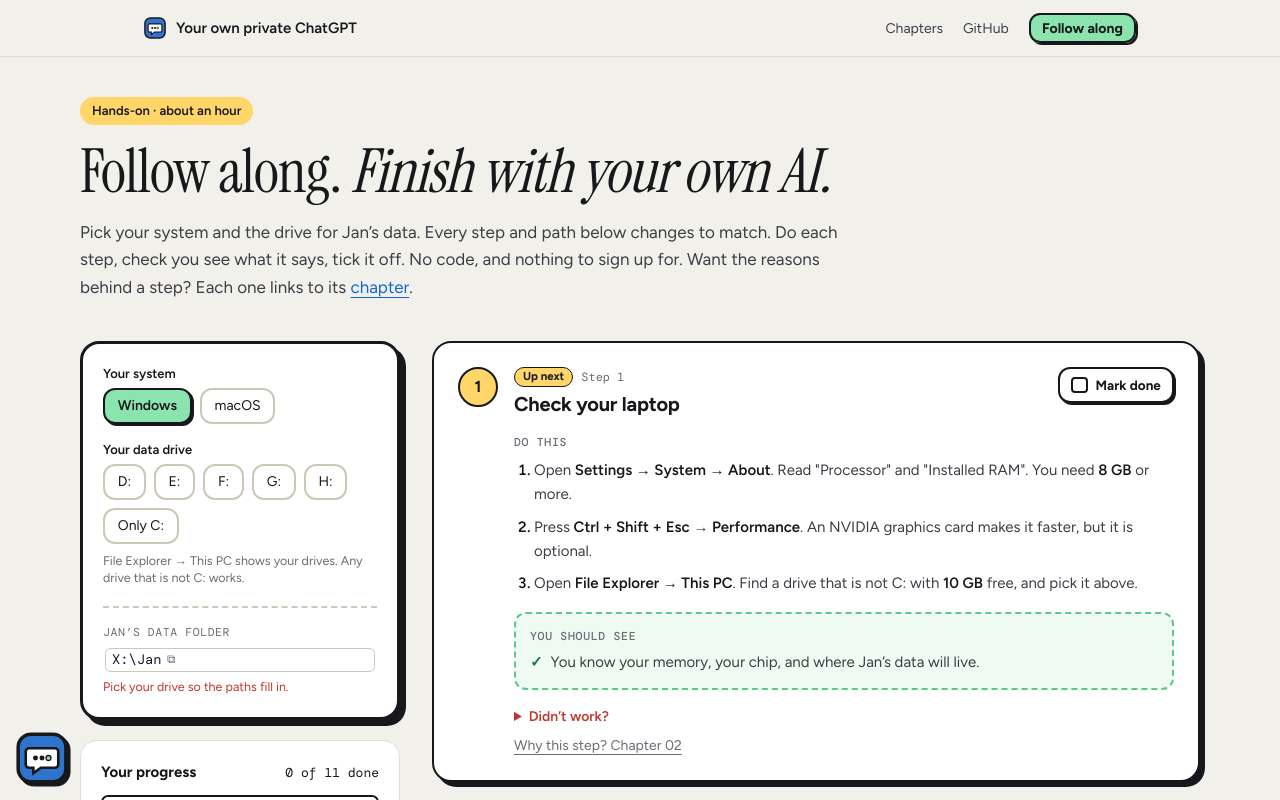
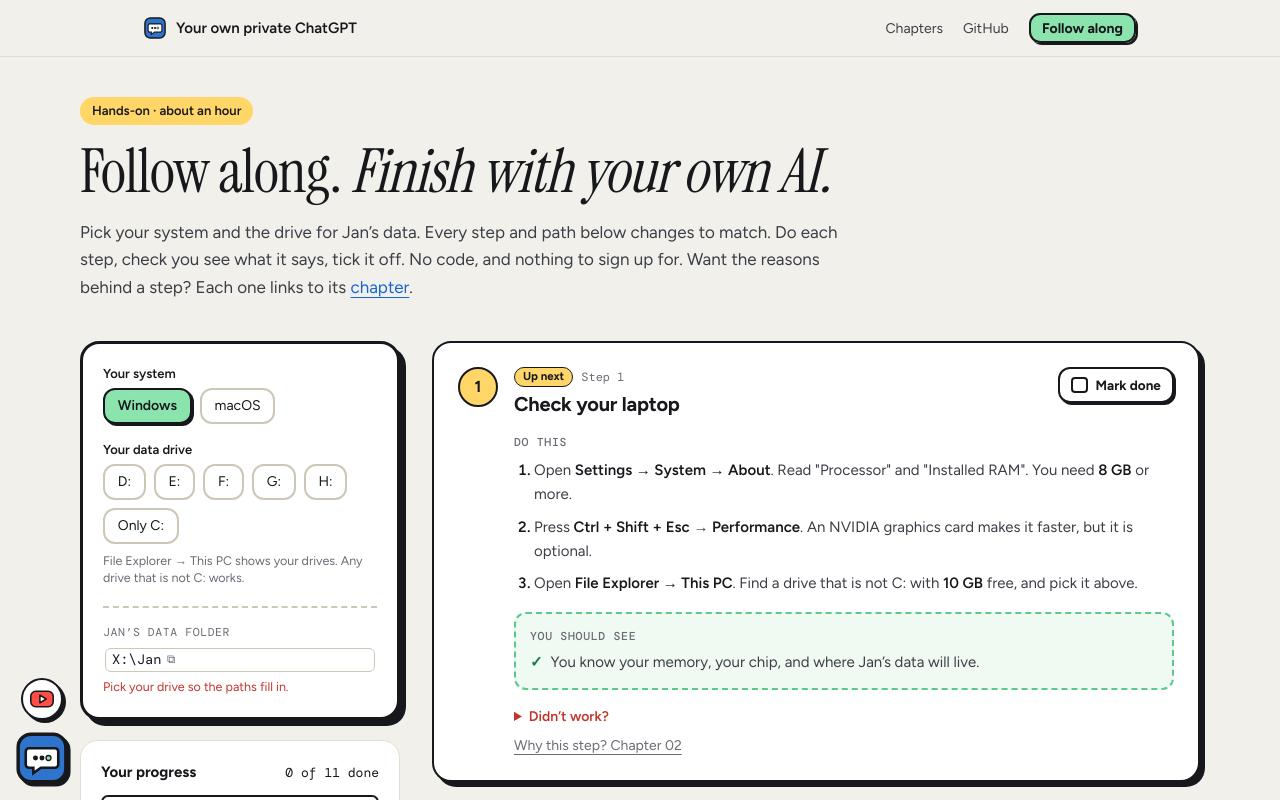
Before and after one commit to jars-demo/localai-demo, a Next.js app in the folder frontend/: page /follow-along in a window 1280 px wide. Shown: the top 800 px of the page. Built offline with nearby package versions, Linux system fonts and the light colour scheme.

Commit message:
feat(site): add a floating Watch the video button above Dot
A YouTube button on every page with a Watch the video here label on hover. It hides while Dot's panel is open.

```diff
--- a/frontend/src/components/SiteCompanion.tsx
+++ b/frontend/src/components/SiteCompanion.tsx
@@ -3,6 +3,7 @@
 import { useEffect, useRef, useState } from 'react'
 
 import { type CompanionAnswer, DOT_ANSWERS, DOT_GREETING } from '@/companion/answers'
+import { VIDEO } from '@/lib/video'
 
 import { Icon } from './Icons'
 import { Mark } from './Mark'
@@ -108,6 +109,23 @@ export function SiteCompanion() {
           </p>
         </div>
       )}
+      {VIDEO.id && !open && (
+        <a
+          href={`https://youtu.be/${VIDEO.id}`}
+          target="_blank"
+          rel="noopener noreferrer"
+          aria-label="Watch the video here (YouTube, opens in a new tab)"
+          className="group absolute bottom-full left-[5px] mb-3 grid size-[42px] place-items-center rounded-full border-2 border-ink bg-surface shadow-[3px_3px_0_var(--ink)] transition-transform hover:-translate-y-0.5"
+        >
+          <Icon name="youtube" size={28} />
+          <span
+            aria-hidden="true"
+            className="pointer-events-none absolute top-1/2 left-full ml-3 -translate-y-1/2 rounded-full border-2 border-ink bg-sun px-3 py-1 text-[13px] font-semibold whitespace-nowrap opacity-0 transition-opacity group-hover:opacity-100 group-focus-visible:opacity-100"
+          >
+            Watch the video here
+          </span>
+        </a>
+      )}
       <button
         ref={button}
         type="button"
```
